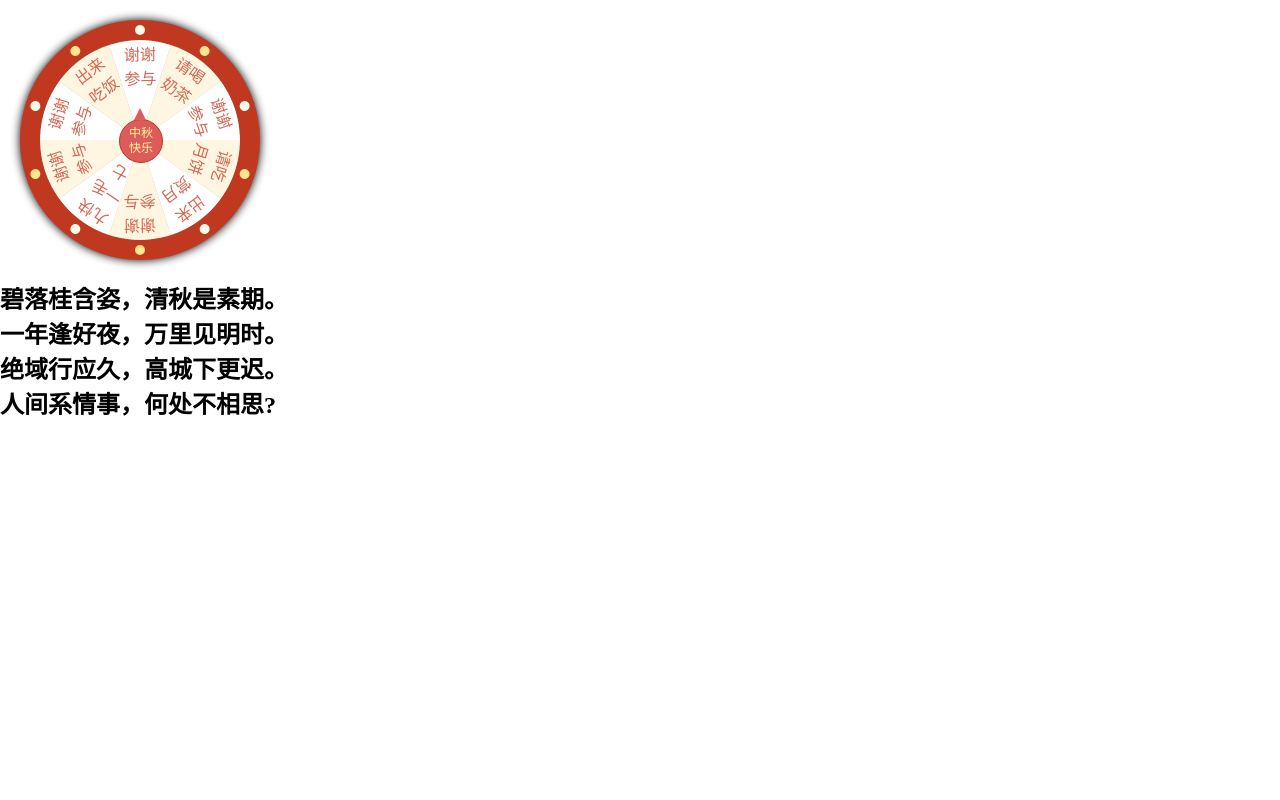
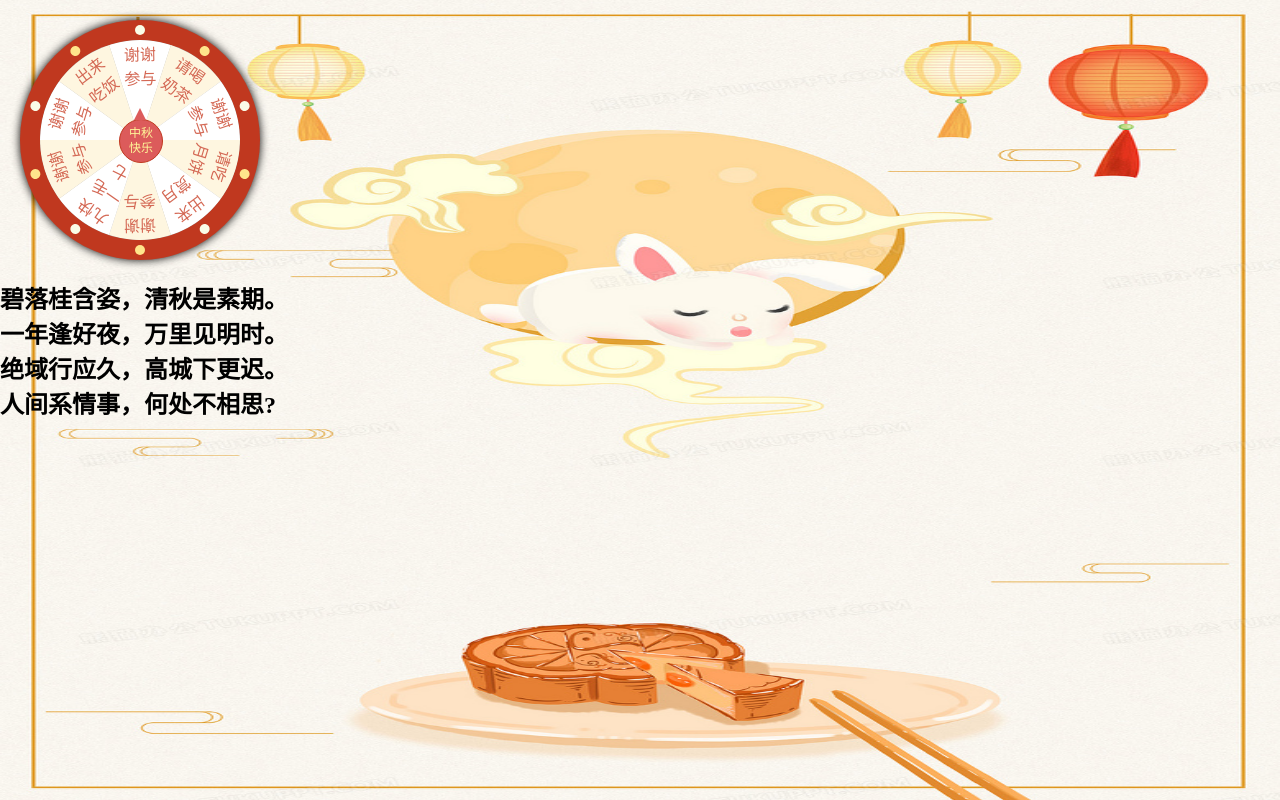
Before and after one commit to kitysss/zqj, a plain HTML site: page index.html in a window 1280 px wide. Drawn offline with Linux system fonts and the light colour scheme.

Commit message:
Update index.html

```diff
--- a/index.html
+++ b/index.html
@@ -4,7 +4,9 @@
     <meta charset="UTF-8">
     <title>中秋大转盘</title>
     <style>
-	    body{background: url("zq.jpg") auto;
+	    body{background: url("zq.jpg") ;
+		 background-size:100% 100%;
+		 background-attachment: fixed;
 
 
 
```
